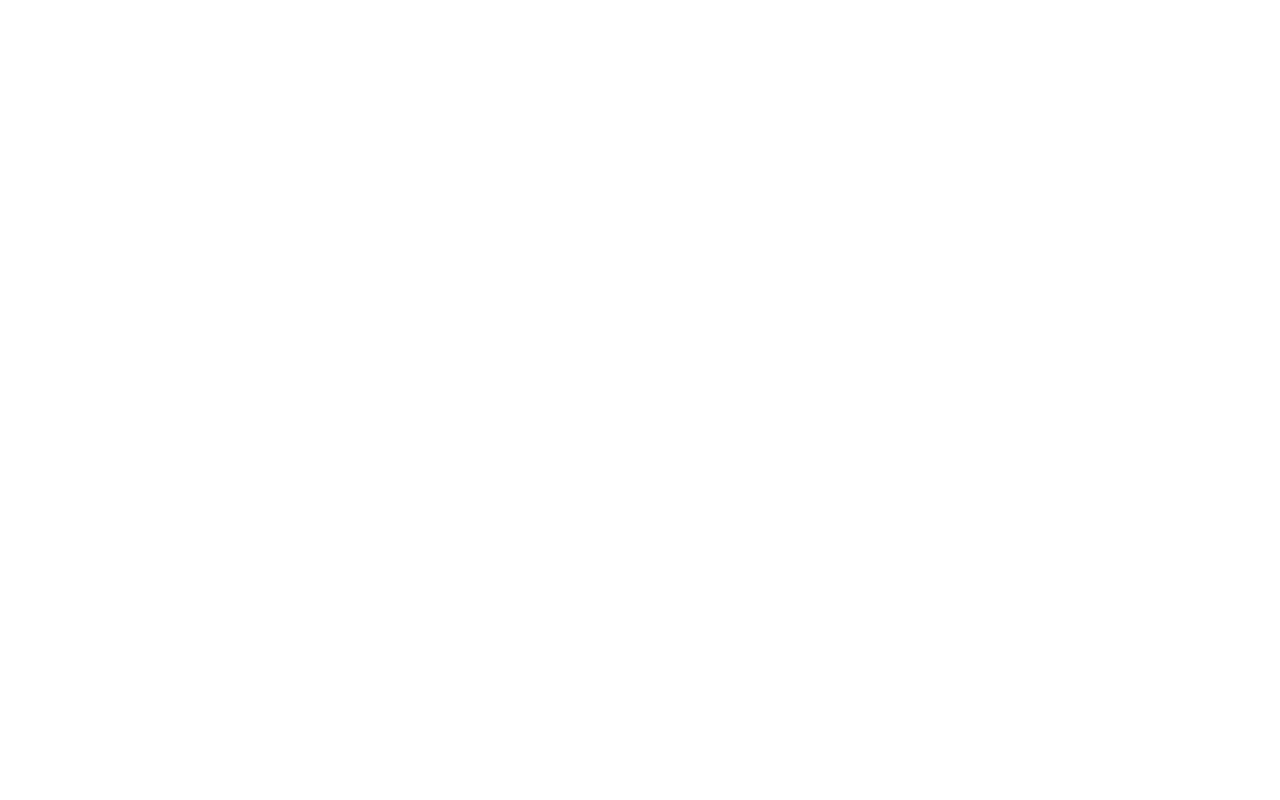
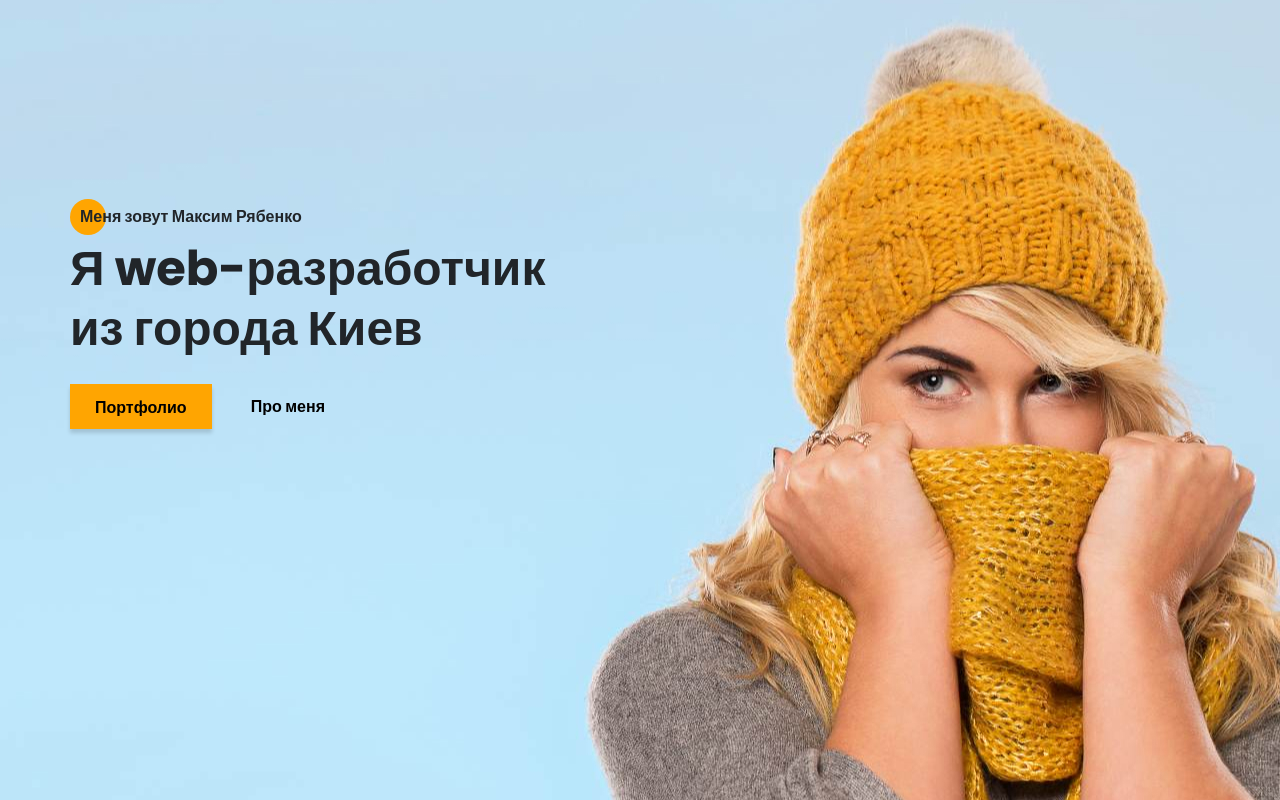
Before and after one commit to Sty1ist/My-portfolio, a website: page src/index.html in a window 1280 px wide. Drawn offline with nearby package versions, Linux system fonts and the light colour scheme; files that its build step writes are made by us from their sources; files whose address does not match are found by name.

Commit message:
сверстал тайтлы и баттоны 1 секции

```diff
--- a/src/index.html
+++ b/src/index.html
@@ -44,6 +44,17 @@
     <link rel="stylesheet" href="css/style.min.css">
 </head>
 <body>
+    <section class="promo">
+        <div class="container">
+            <div class="title title_fz16 promo__subtitle">Меня зовут Максим Рябенко</div>
+            <h1 class="title title_fz48 promo__title">Я web-разработчик
+                из города Киев</h1>
+            <div class="promo__btns">
+                <a href="#" class="promo__link btn">Портфолио</a>
+                <a href="#" class="promo__link">Про меня</a>
+            </div>
+        </div>
+    </section>
 
     <script src="js/script.js"></script>
 </body>
--- a/src/sass/base/_mixins.scss
+++ b/src/sass/base/_mixins.scss
@@ -0,0 +1,13 @@
+@mixin before_circle {
+    &:before {
+        content:'';
+        position: absolute;
+        width: 36px;
+        height: 36px;
+        border-radius: 100%;
+        background: $main-color;
+        z-index: -1;
+        left: 0;
+        top: -25%;
+    }
+}
--- a/src/sass/base/_variables.scss
+++ b/src/sass/base/_variables.scss
@@ -0,0 +1 @@
+$main-color: #FFA501;
--- /dev/null
+++ b/src/sass/blocks/_buttons.scss
@@ -0,0 +1,6 @@
+.btn{
+    height: 45px;
+    background: $main-color;
+    box-shadow: 0px 4px 4px rgba(0, 0, 0, 0.15);
+    padding: 12px 25px;
+}
--- /dev/null
+++ b/src/sass/blocks/_promo.scss
@@ -0,0 +1,31 @@
+.promo {
+   min-height: 100vh;
+   position: relative;
+   background: url('../img/main_bg.jpg') no-repeat 50%/cover;
+   padding-top: 205px;
+   &__title {
+      width: 535px;
+      margin-top: 10px;
+   }
+   &__subtitle{
+       position: relative;
+       @include before_circle;
+       padding-left: 10px;
+       z-index: 2;
+   }
+   &__btns {
+        margin-top: 25px;
+        display: flex;
+        align-items: center;
+        justify-content: space-between;
+        width: 255px;
+    }
+   &__link{
+       color: black;
+       font-weight: bold;
+       &:hover{
+           color: black;
+           text-decoration: none;
+       }
+   }
+}
--- /dev/null
+++ b/src/sass/blocks/_title.scss
@@ -0,0 +1,16 @@
+.title {
+    font-weight: bold;
+    font-size: 36px;
+    line-height: 60px;
+    &_fz14 {
+        font-size: 14px;
+        line-height: 21px;
+    }
+    &_fz16 {
+        font-size: 16px;
+        line-height: 24px;
+    }
+    &_fz48 {
+       font-size: 48px;
+    }
+}
--- a/src/sass/style.scss
+++ b/src/sass/style.scss
@@ -1,8 +1,20 @@
 @import 'libs/bootstrap-reboot.min';
 @import url('https://fonts.googleapis.com/css2?family=Poppins:wght@500;700&display=swap');
+@import 'base/variables';
+@import 'base/mixins';
 
 * {
     font-family: 'Poppins', sans-serif;
     margin: 0;
     padding: 0;
 }
+
+
+.container {
+    width: 1140px;
+    margin: 0 auto;
+}
+
+@import 'blocks/promo';
+@import 'blocks/title';
+@import 'blocks/buttons';
```
Also changed, not shown: dist/css/style.min.css, dist/index.html.
